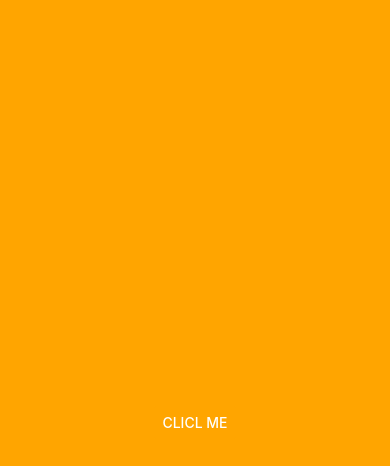
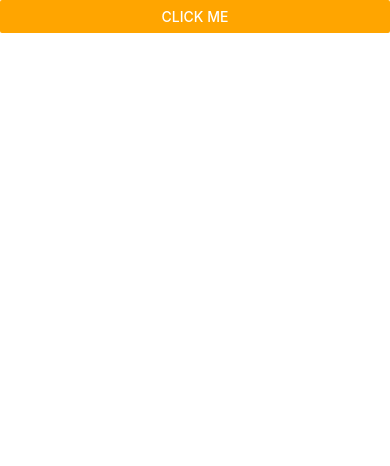
Before and after one commit to aviattri/DoneWithIt-ReactNative, a React Native app: screen / in a window 390 px wide. Shown: the top 466 px of the page. Built offline with nearby package versions, Linux system fonts and the light colour scheme.

Commit message:
Platform Specfic Code - Platform module

```diff
--- a/App.js
+++ b/App.js
@@ -1,20 +1,30 @@
-import { StatusBar } from "expo-status-bar";
 import React from "react";
-import { StyleSheet, Text, View, Alert, Image, Button } from "react-native";
+import {
+  StyleSheet,
+  Text,
+  View,
+  Alert,
+  Image,
+  Button,
+  Platform,
+  StatusBar,
+  SafeAreaView,
+} from "react-native";
 
 //this class by default uses functional components
 // they are lightweight and easy to use
 export default function App() {
   return (
-    <View style={[styles.container, containerStlye]}>
+    // <SafeAreaView style={[styles.container]}>
+    <SafeAreaView style={styles.container}>
       <Button
         color="orange"
-        title="clicl me"
+        title="click me"
         onPress={() =>
           Alert.prompt("My Title", "My Message", (text) => console.log(text))
         }
       />
-    </View>
+    </SafeAreaView>
   );
 }
 
@@ -31,7 +41,6 @@
   container: {
     flex: 1,
     backgroundColor: "#fff",
-    alignItems: "center",
-    justifyContent: "center",
+    paddingTop: Platform.OS === "android" ? StatusBar.currentHeight : 0,
   },
 });
```
